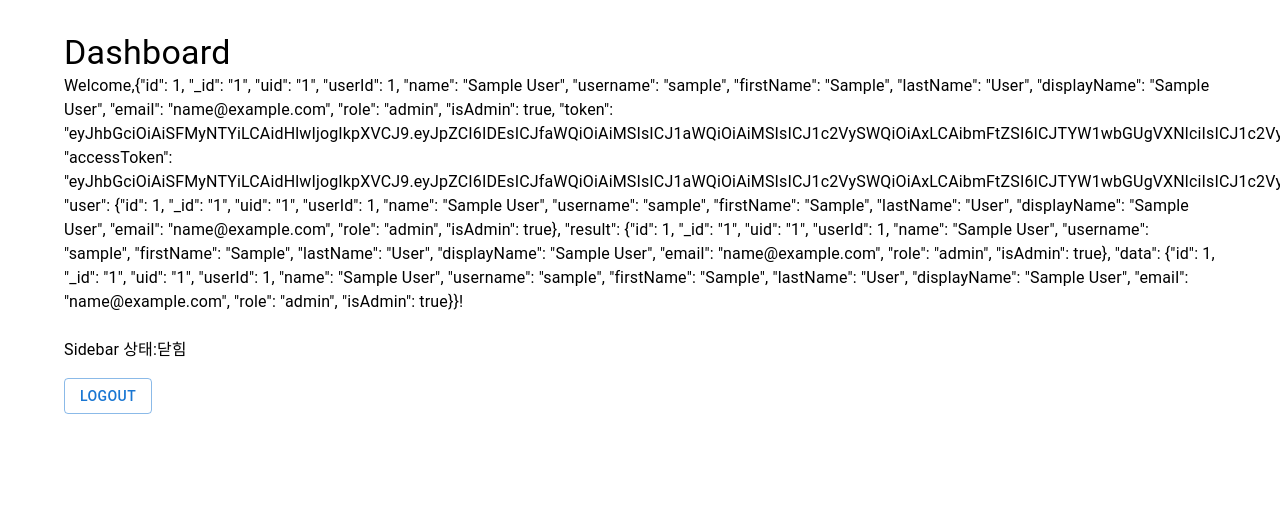
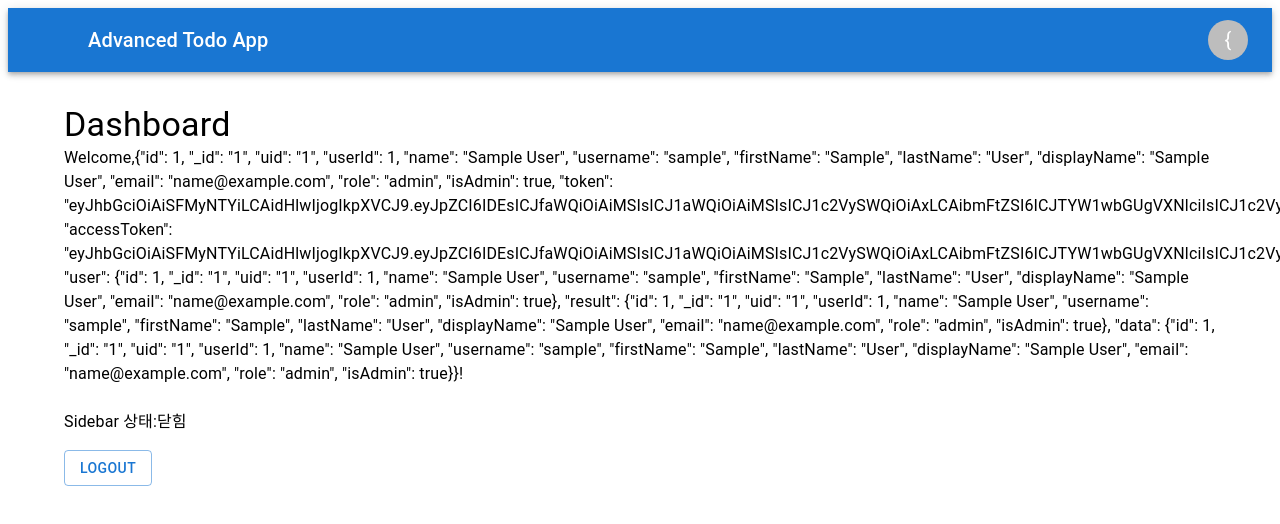
Before and after one commit to Heesun0514/Advanced_todo_practice, a React (Vite) app: page /Dashboard in a window 1280 px wide. Shown: the top 524 px of the page. Built offline with nearby package versions, Linux system fonts and the light colour scheme; sample sign-in values are in the browser's storage; some icons are missing.

Commit message:
components/Navbar.jsx - Avatar 적용

```diff
--- a/src/components/Navbar.jsx
+++ b/src/components/Navbar.jsx
@@ -4,14 +4,16 @@ import {
      Toolbar,
      Typography,
      IconButton,
-     Box
+     Box,
+     Avatar, // 추가
+     Tooltip  // 추가
 
     } from "@mui/material";
 
     import MenuIcon from '@mui/icons-material/Menu'; // 추가
 
 
-const Navbar=()=>({onMenuClick}) => {  // props 추가
+const Navbar=({onMenuClick}) => {  // props 추가
     const username=localStorage.getItem('user') || 'User';
 
 
@@ -37,9 +39,13 @@ const Navbar=()=>({onMenuClick}) => {  // props 추가
     </Typography>
 
     <Box sx={{display:'flex', alignItems:'center'}}>
-    <Typography variant="body1">
-        {username}
-    </Typography>
+        <Tooltip title={username}> {/* Tooltip 추가 */}
+            <Avatar>{username.charAt(0).toLocaleUpperCase()}  {/* Avatar 추가 */} {/* 첫 글자만 표시 */}
+
+
+
+     </Avatar>
+    </Tooltip>
     </Box>
 </Toolbar>
 
```
